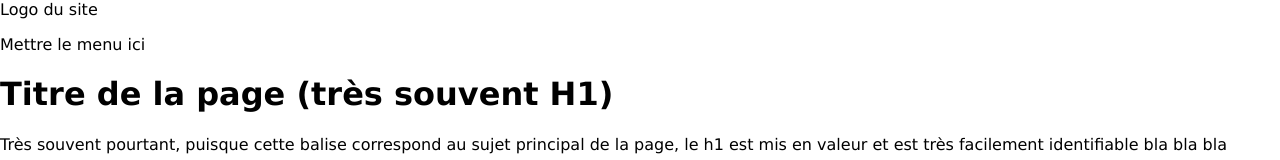
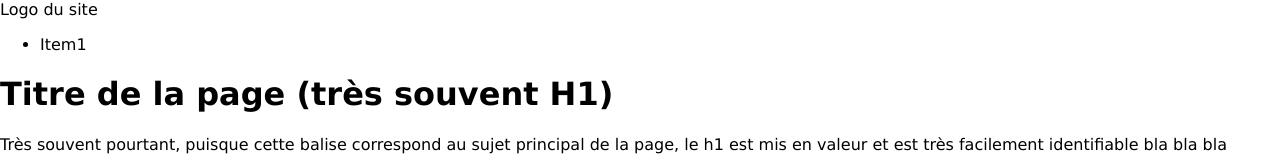
Before and after one commit to pdufourcegep/test2, a plain HTML site: page index.html in a window 1280 px wide. Shown: the top 160 px of the page. Drawn offline with nearby package versions, Linux system fonts and the light colour scheme; files that its build step writes are made by us from their sources.

Commit message:
Menu navigation

```diff
--- a/index.html
+++ b/index.html
@@ -23,7 +23,11 @@
 
     <!--Navigation : menu de navigation. Il peu y en avoir plusieurs et peuvent aussi être présent dans le header, le main ou autres -->
     <nav>
-        <p>Mettre le menu ici</p>
+        <ul>
+            <li>
+                Item1
+            </li>
+        </ul>
     </nav>
 
     <!-- Contenu principal : c'est ici que généralement on insère le contenu propre à la PAGE en cours.
```
